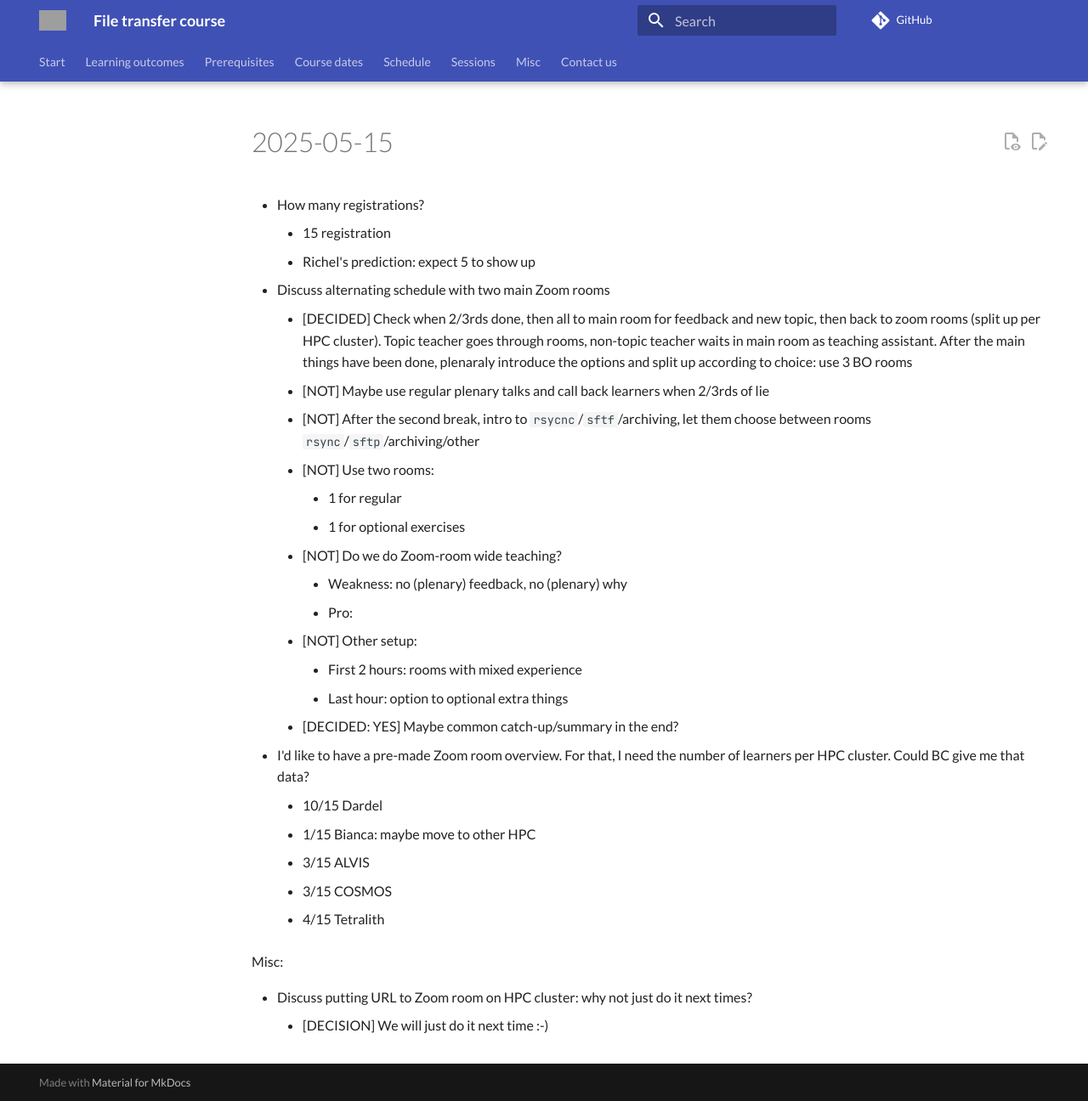
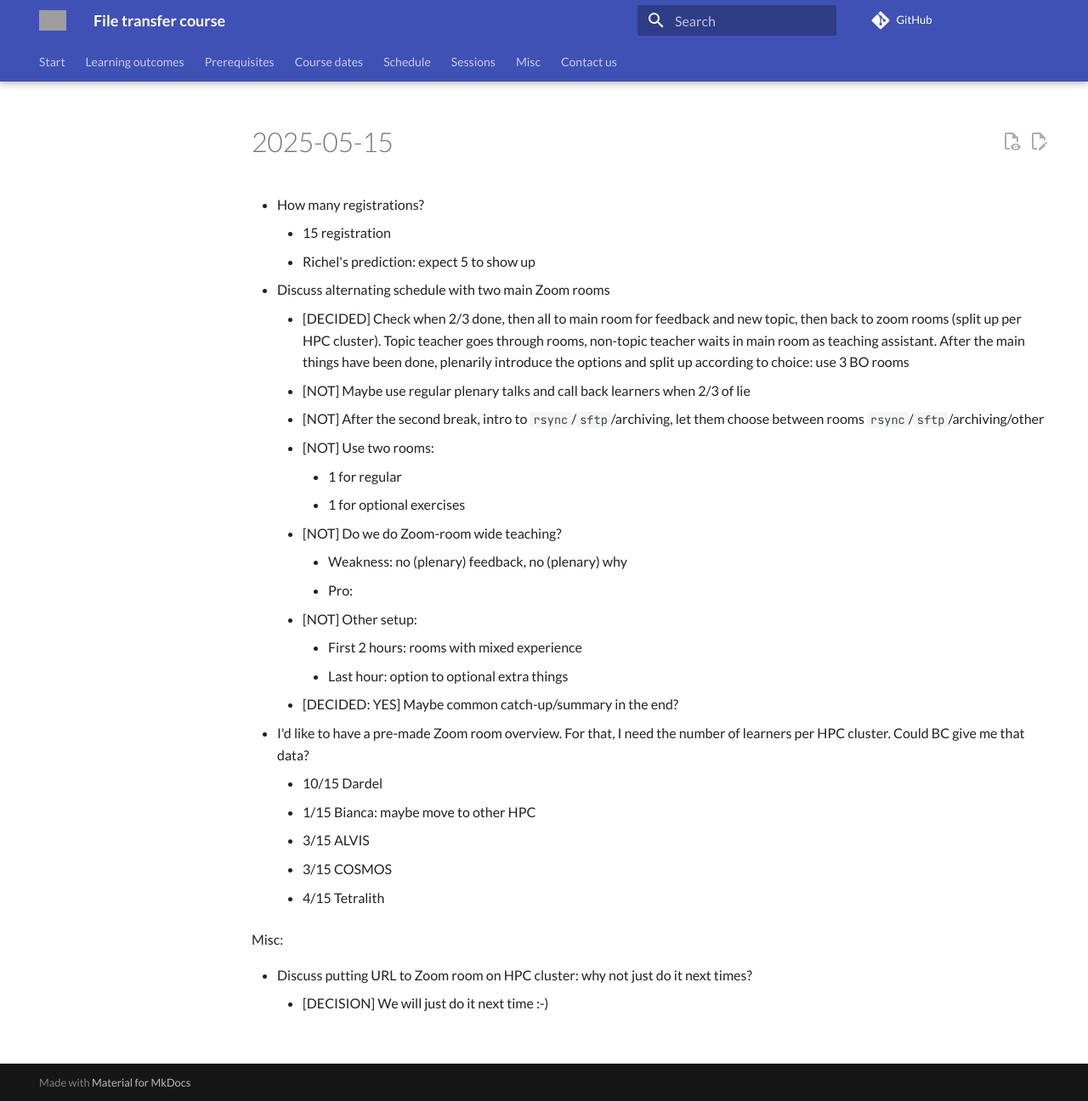
Before and after one commit to UPPMAX/naiss_file_transfer_course, an MkDocs documentation site: the page built from docs/meeting_notes/20250515.md, in a window 1280 px wide and 1296 px high. Shown: the whole window at 85% size. Built offline with MkDocs 1.6.1 and Material for MkDocs 9.7.7, drawn with Linux system fonts in a browser that asks for light colours; comment, search, counter and statistics services are not loaded; grey boxes are pictures that could not be loaded.

Commit message:
Update 20250515.md spelling

```diff
--- a/docs/meeting_notes/20250515.md
+++ b/docs/meeting_notes/20250515.md
@@ -5,16 +5,16 @@
     - 15 registration
     - Richel's prediction: expect 5 to show up
 - Discuss alternating schedule with two main Zoom rooms
-    - [DECIDED] Check when 2/3rds done, then all to main room for feedback and
+    - [DECIDED] Check when 2/3 done, then all to main room for feedback and
       new topic, then back to zoom rooms (split up per HPC cluster).
       Topic teacher goes through rooms, non-topic teacher waits in
       main room as teaching assistant.
       After the main things have been done,
-      plenaraly introduce the options and split up according to choice:
+      plenarily introduce the options and split up according to choice:
       use 3 BO rooms
     - [NOT] Maybe use regular plenary talks and call back learners
-      when 2/3rds of lie
-    - [NOT] After the second break, intro to `rsycnc`/`sftf`/archiving,
+      when 2/3 of lie
+    - [NOT] After the second break, intro to `rsync`/`sftp`/archiving,
       let them choose between rooms `rsync`/`sftp`/archiving/other
     - [NOT] Use two rooms:
         - 1 for regular
```
